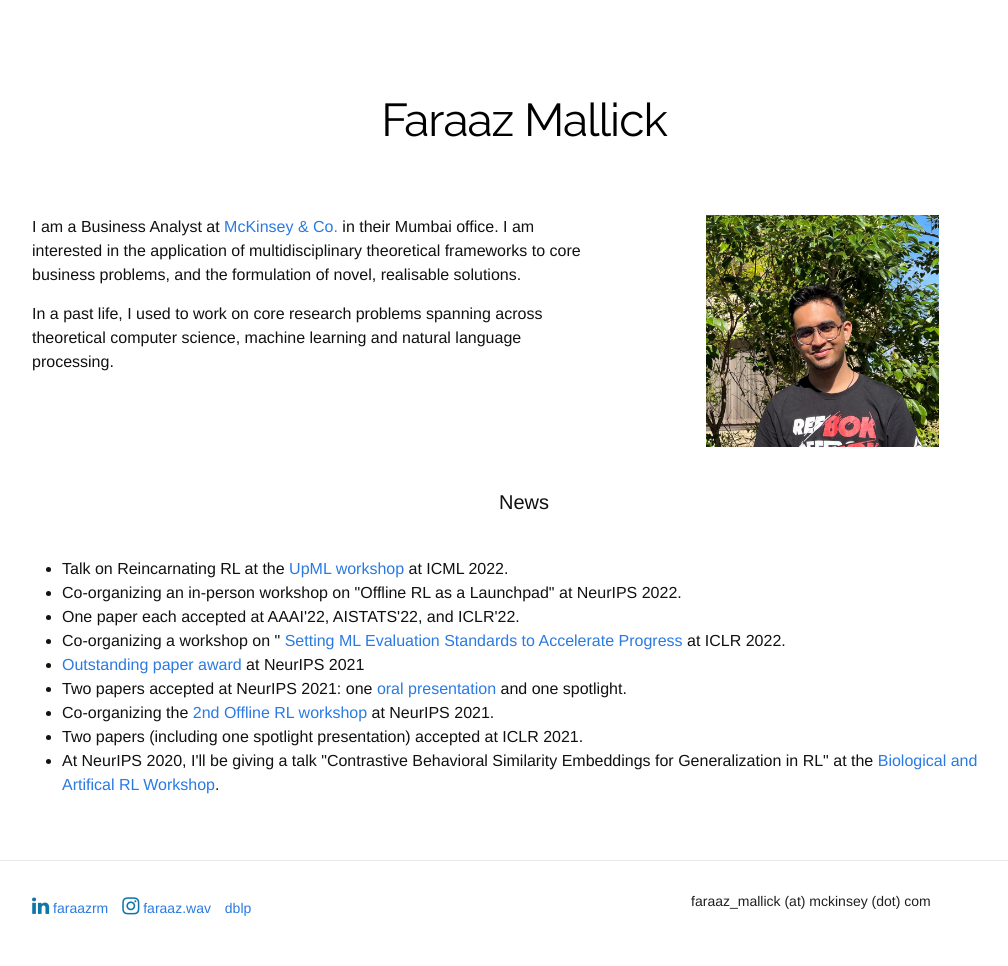
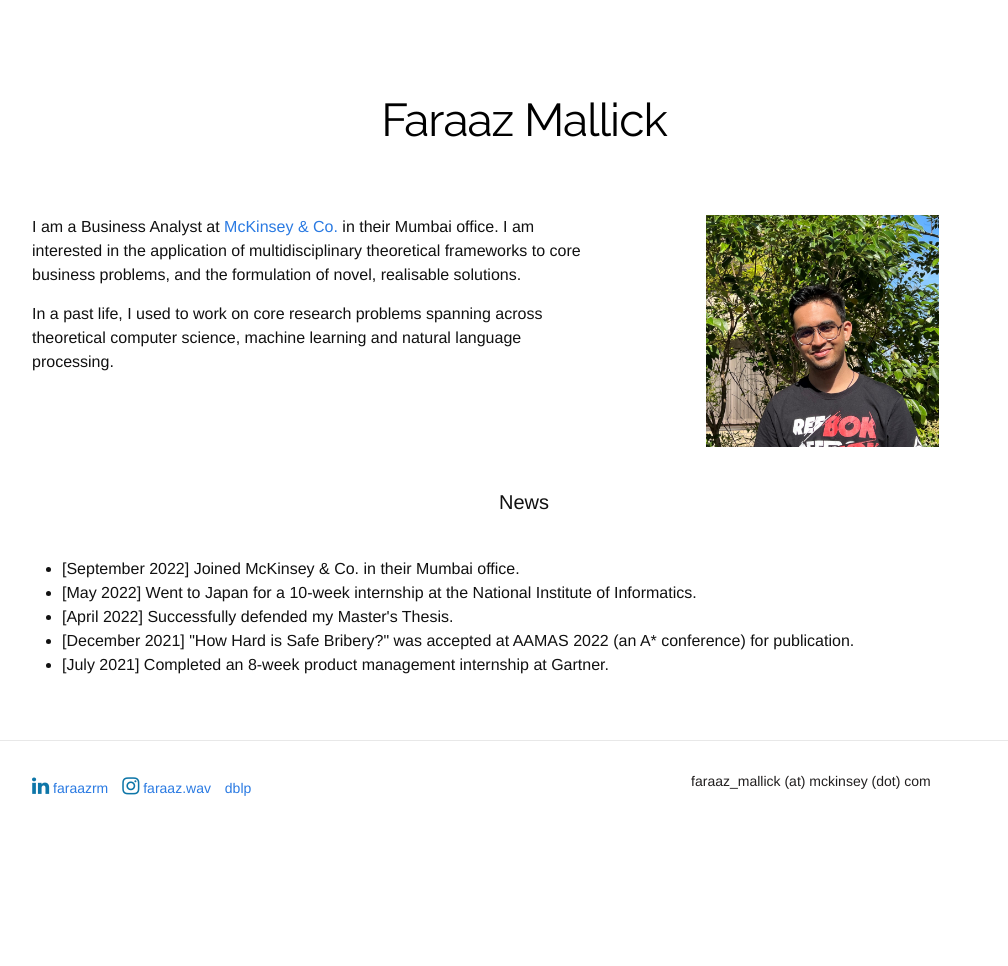
Before and after one commit to D0WNL1NK/faraazrm.github.io, a Jekyll site: the page built from index.html, in a window 1280 px wide. Shown: the whole page, without its empty margins (116-1124 px from the left). Built offline with Jekyll 4.4.1, drawn with Linux system fonts in a browser that asks for light colours; nearby versions of some CDN libraries; some web fonts are replaced; a style sheet for code colours, icons or effects is not loaded; after the commit the page ends 900 px from its top, so only the background shows below that.

Commit message:
Update news.

```diff
--- a/index.html
+++ b/index.html
@@ -7,11 +7,8 @@
 <div class="row">
 	<div class="seven columns">
 		<p> I am a Business Analyst at <a href="https://www.mckinsey.com/in/overview"> McKinsey & Co. </a> in their Mumbai office. I am interested in the application of multidisciplinary theoretical frameworks to core business problems, and the formulation of novel, realisable solutions.</p>
-<!--  		I also had a brief stint at Latent Logic (acquired by <a href="https://waymo.com/">Waymo</a>), a self-driving car startup in Oxford -->
 		<p> In a past life, I used to work on core research problems spanning across theoretical computer science, machine learning and natural language processing.
 		</p>
-
-<!-- 		<center class="prof-summary"> <h1 class="page-heading"><a class="post-link " href="/about">Professional Summary</a> </h1></center> -->
 	</div>
 
     <div class="five columns">
@@ -22,19 +19,9 @@
 
 <h1 class="page-heading">News</h1>
 <ul>
-  <li> Talk on Reincarnating RL at the <a href="https://upml2022.github.io/"> UpML workshop </a> at ICML 2022.</li>
-  <li> Co-organizing an in-person workshop on "Offline RL as a Launchpad" at NeurIPS 2022.</li>
-  <li> One paper each accepted at AAAI'22, AISTATS'22, and ICLR'22. </li>
-  <li> Co-organizing a workshop on "<a href="https://ml-eval.github.io"> Setting ML Evaluation Standards to Accelerate Progress </a> at ICLR 2022. </li>
-  <Li> <a href="https://blog.neurips.cc/2021/11/30/announcing-the-neurips-2021-award-recipients/?s=09">Outstanding paper award</a> at NeurIPS 2021 </li>
-  <li> Two papers accepted at NeurIPS 2021: one <a href="https://agarwl.github.io/rliable/"> oral presentation </a> and one spotlight. </li>
-  <li> Co-organizing the <a href="https://offline-rl-neurips.github.io/2021"> 2nd Offline RL workshop</a> at NeurIPS 2021.</li>
-  <li> Two papers (including one spotlight presentation) accepted at ICLR 2021. </li>
-  <li> At NeurIPS 2020, I'll be giving a talk "Contrastive Behavioral Similarity Embeddings for Generalization in RL" at the <a href="https://nips.cc/Conferences/2020/Schedule?showEvent=16109">Biological and Artifical RL Workshop</a>. </li>
-<!--   <li> Gave a talk about Offline RL at<a href="http://mlcollective.org/dlct"> ML Collective Reading Group </a>. </li> -->
-  <!-- <li> Organizing a workshop on <a href="https://offline-rl-neurips.github.io"> Offline RL</a> at NeurIPS 2020.</li> -->
-  <!-- <li> Two papers accepted at ICML 2020. </li> -->
-<!--   <li> Gave a talk at Stanford about <a href="https://offline-rl.github.io">offline reinforcement learning</a>. -->
-<!--   <li> At NeurIPS 2019, I <a href='https://slideslive.com/38922027/deep-reinforcement-learning-3?t=1728'>gave a talk </a> about our work on <a href='https://offline-rl.github.io'>offline RL</a> in the Deep RL Workshop.</li> -->
-<!--   <li> At ICML 2019, I <a href="https://youtu.be/_IXj6kXPdq8"> gave a talk </a> about our work on <a href="https://arxiv.org/abs/1902.07198"> Learning to Generalize from Sparse and Underspecified Rewards. </a> -->
+  <li> [September 2022] Joined McKinsey & Co. in their Mumbai office.</li>
+  <li> [May 2022] Went to Japan for a 10-week internship at the National Institute of Informatics.</li>
+  <li> [April 2022] Successfully defended my Master's Thesis.</li>
+  <li> [December 2021] "How Hard is Safe Bribery?" was accepted at AAMAS 2022 (an A* conference) for publication.</li>
+  <li> [July 2021] Completed an 8-week product management internship at Gartner.</li>
 </ul>
```
